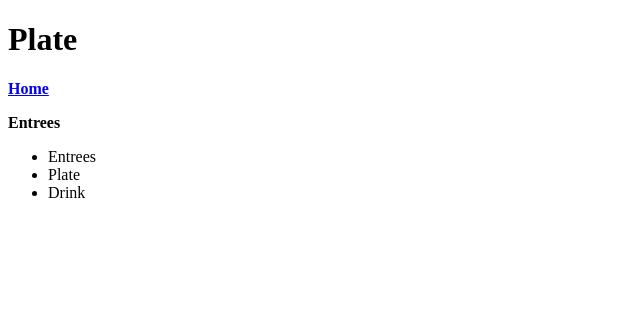
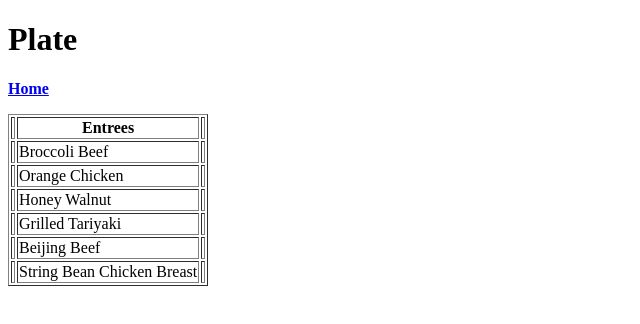
Before and after one commit to Lucynne/Panda-Express, a plain HTML site: page Plate.html in a window 1280 px wide. Shown: the whole page, without its empty margins (0-640 px from the left). Drawn offline with Linux system fonts and the light colour scheme.

Commit message:
Add files via upload

```diff
--- a/Plate.html
+++ b/Plate.html
@@ -13,14 +13,43 @@
 <p><b><a href="index.html">Home</a></b></p>
 
 
-<p><b>Entrees</b></p>
-
-	<ul>
-		<li>Entrees</li>
-		<li>Plate</li>
-		<li>Drink</li>
-
-	</ul>
+<table border=1px>
+		<tr>
+			<th> </th>
+			<th>Entrees</th>
+			<th> </th>
+		</tr>
+		<tr>
+			<td> </td>
+			<td>Broccoli Beef</td>
+			<td> </td>
+		</tr>
+		<tr>
+			<td> </td>
+			<td>Orange Chicken</td>
+			<td> </td>
+		</tr>
+		<tr>
+			<td> </td>
+			<td>Honey Walnut</td>
+			<td> </td>
+		</tr>
+		<tr>
+			<td> </td>
+			<td>Grilled Tariyaki</td>
+			<td> </td>
+		</tr>
+		<tr>
+			<td> </td>
+			<td>Beijing Beef</td>
+			<td> </td>
+		</tr>
+		<tr>
+			<td> </td>
+			<td>String Bean Chicken Breast</td>
+			<td> </td>
+		</tr>
+	</table>
 
 
 
--- /dev/null
+++ b/style.css
@@ -0,0 +1,32 @@
+body {
+	background-color: #84B59F;
+}
+<div class="topnav">
+  <a href="index.html">Home </a>
+  <a href="Bowl.html" class="active">Bowl </a>
+  <a href="Plate.html">Plate </a>
+  <a href="Drink.html">Drink </a>
+</div>
+.topnav {
+   background-color: #1D1806;
+   overflow: hidden;
+}
+
+.topnav a {
+   float: left;
+   color: #f2f2f2;
+   text-align: center;
+   padding: 14px 16px;
+   text-decoration: none;
+   font-size: 17px;
+}
+
+.topnav a:hover {
+   background-color: #D62921;
+   color: black;
+}
+
+.topnav a.active {
+   background-color: #D62921;
+   color: white;
+}
```
Also changed, not shown: Bowl.html (+22 -2 lines), Drink.html (+37 -8 lines), index.html (+19 -3 lines).
